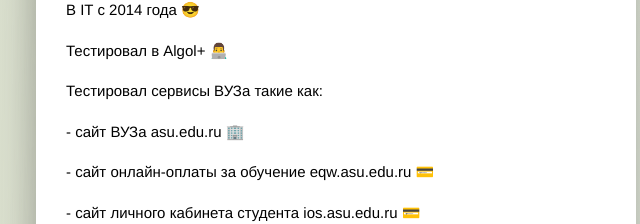
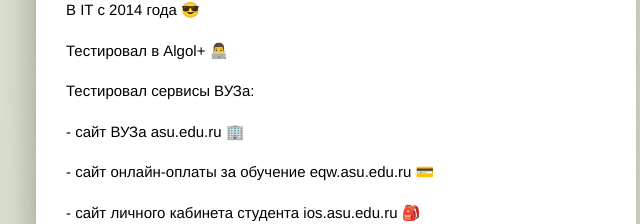
Before and after one commit to philt27/philt27.github.io, a plain HTML site: page index.html in a window 1280 px wide. Shown: the part 728-952 px from the top of the page, 304-944 px from the left. Drawn offline with Linux system fonts and the light colour scheme.

Commit message:
Update index.html

```diff
--- a/index.html
+++ b/index.html
@@ -173,10 +173,10 @@
                 <div class="timeline__slide-content">
                   <p>В IT с 2014 года 😎</p>
                   <p>Тестировал в Algol+ 👨‍💻</p>
-                  <p>Тестировал сервисы ВУЗа такие как:</p>
+                  <p>Тестировал сервисы ВУЗа:</p>
                   <p> - сайт ВУЗа asu.edu.ru 🏢</p>
                   <p> - сайт онлайн-оплаты за обучение eqw.asu.edu.ru 💳</p>
-                  <p> - сайт личного кабинета студента ios.asu.edu.ru 💳</p>
+                  <p> - сайт личного кабинета студента ios.asu.edu.ru 🎒</p>
                   <p> - мобильное приложение «Помощник студента АГУ» 🙋‍♂️</p>
                   <p>Участвовал в крупном проекте по AI для Большого "синего" банка 🏦</p>
                   <p>Преподавал в ВУЗе практику по основам микроконтроллеров Arduino 🔬</p>
@@ -199,7 +199,7 @@
                 <div class="timeline__slide-content">
                   <p>Работаю в Астраханском государственном университете 👨‍🎓</p>
                   <p>Должность - начальник отдела развития IT-инфраструктуры 📝</p>
-                  <p>Зоны ответственности: IP-телефония, СКУД, локальная сеть и сервера 📞 🔐 🕸 🧮</p>
+                  <p>Зоны ответственности: IP-телефония, СКУД, Интернет и сервера 📞 🔐 🕸 🧮</p>
                 </div>
               </div>
 
```
